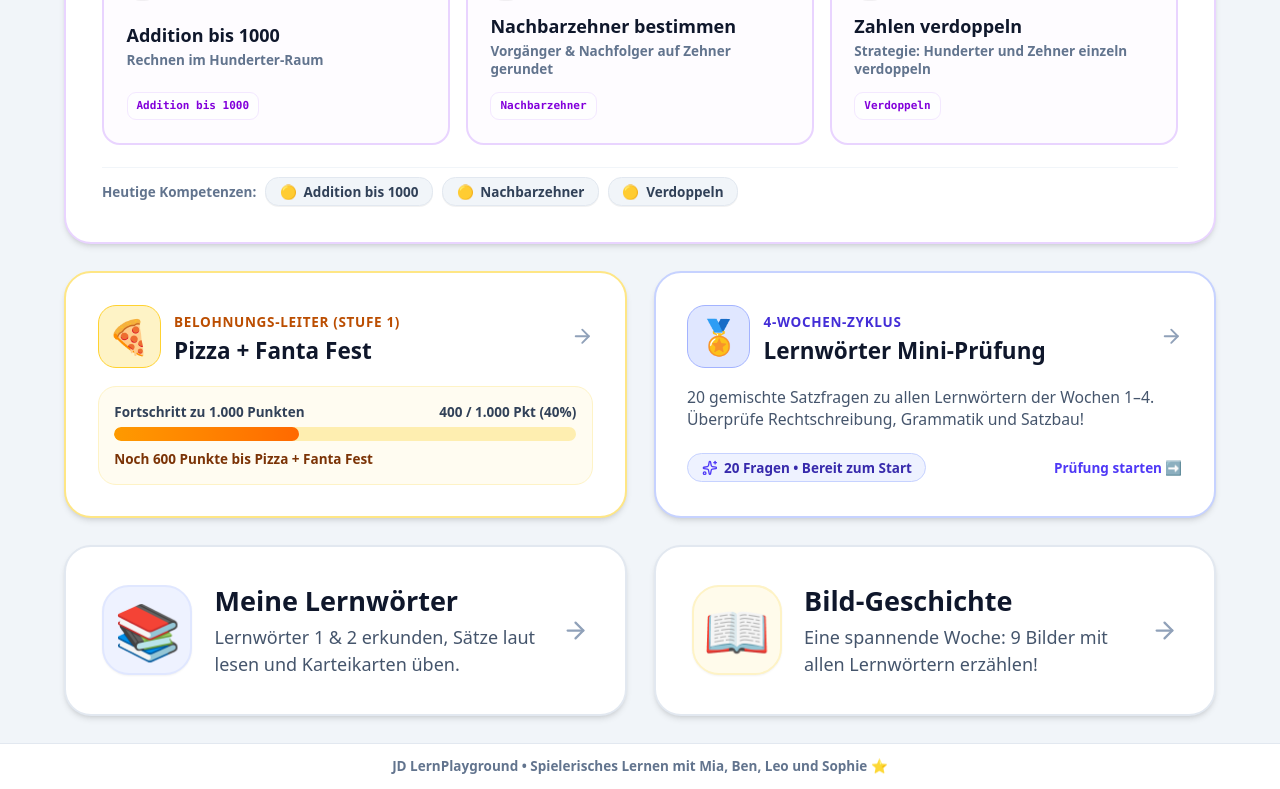
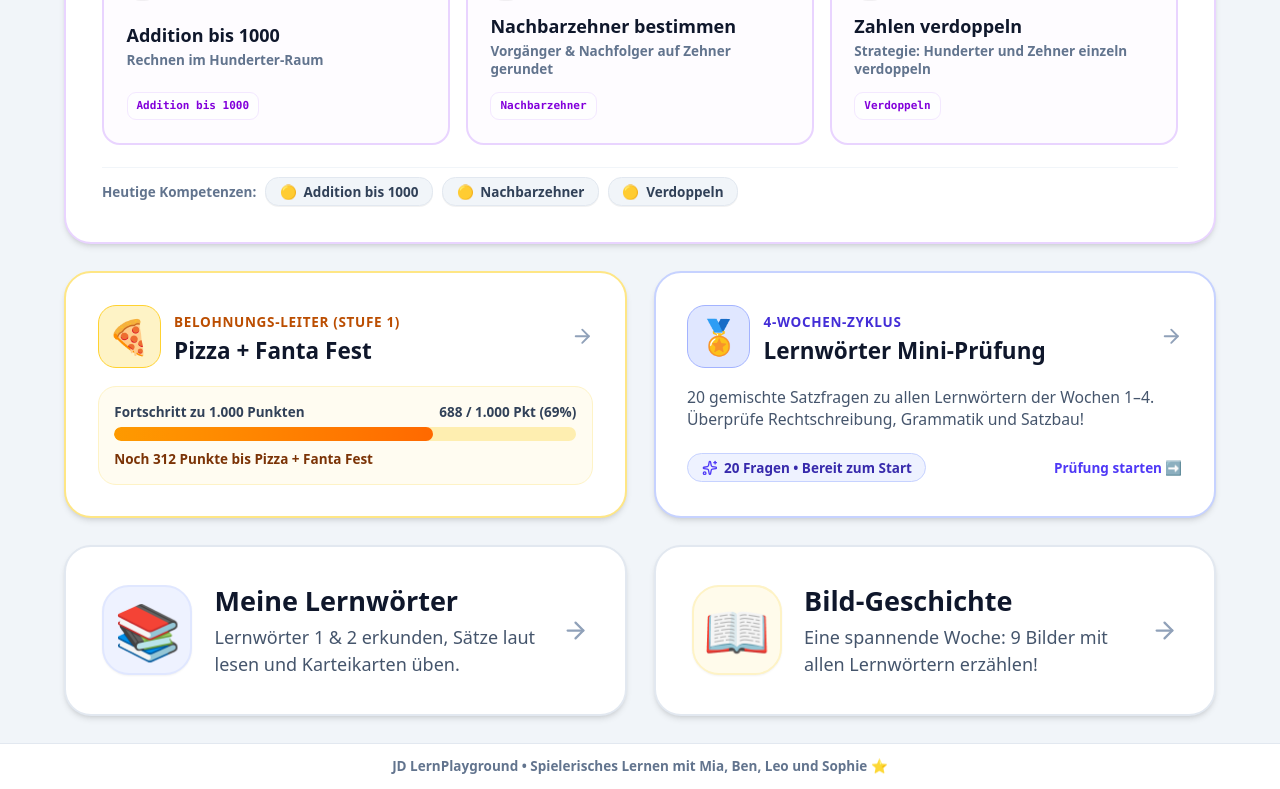
Before and after one commit to evelyneonyedikachi-create/JDO-VPG-SEPT, a React (Vite) app: page / in a window 1280 px wide. Shown: the part 1851-2640 px from the top of the page. Built offline with nearby package versions, Linux system fonts and the light colour scheme; no server answers.

Commit message:
Preserve 688 lifetime reward points during Lernwoerter migration

```diff
--- a/src/App.tsx
+++ b/src/App.tsx
@@ -215,7 +215,8 @@ export default function App() {
     const calculatedPointsToday = todayRecords.reduce((sum, r) => sum + (r.pointsEarned ?? 4), 0);
 
     const allRecordsPoints = completedRecords.reduce((sum, r) => sum + (r.pointsEarned ?? 4), 0);
-    const calculatedCumulativePoints = 400 + allRecordsPoints;
+    const LIFETIME_POINTS_MIGRATION_FLOOR = 688;
+    const calculatedCumulativePoints = LIFETIME_POINTS_MIGRATION_FLOOR + allRecordsPoints;
 
     const pointsWeek = Math.min(
       100,
@@ -226,6 +227,7 @@ export default function App() {
       persistedPointsState?.lastDate === todayKey ? (persistedPointsState?.pointsToday || 0) : 0
     );
     const cumulativePoints = Math.max(
+      688,
       calculatedCumulativePoints,
       persistedPointsState?.cumulativePoints || 0
     );
```
